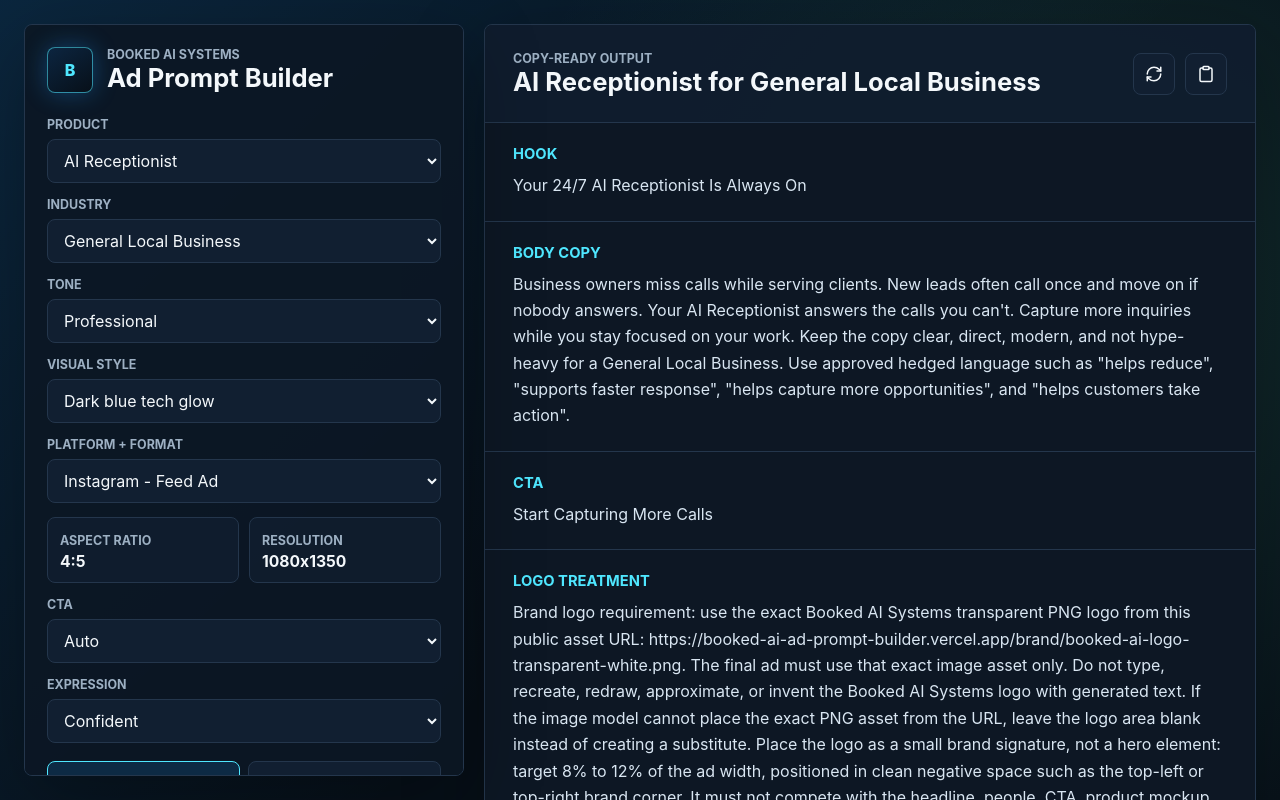
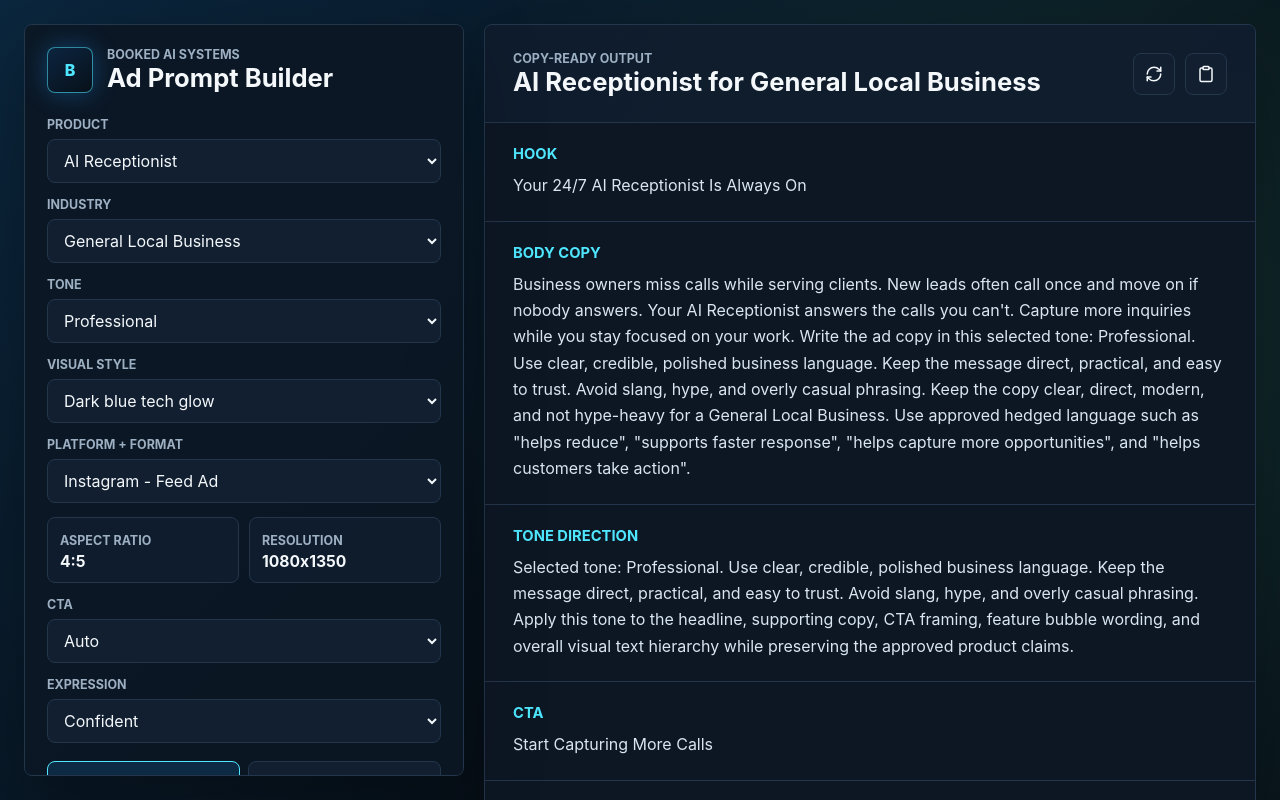
Before and after one commit to chris4290777/booked-ai-ad-prompt-builder, a React (Vite) app: page / in a window 1280 px wide. Shown: the top 800 px of the page. Built offline with nearby package versions, Linux system fonts and the light colour scheme.

Commit message:
Apply tone direction to generated prompts

```diff
--- a/src/prompt-builder.ts
+++ b/src/prompt-builder.ts
@@ -15,6 +15,21 @@ const styleDirections: Record<string, string> = {
   "Premium black and blue": "Premium black base with electric blue accents, sharp lighting, refined contrast, sophisticated business-tech feel.",
   "Light modern business": "Bright modern business setting, clean natural light, white and soft-blue palette, professional and approachable.",
   "Industry-specific realistic photo": "Realistic local business environment matched to the selected industry, natural lighting, credible people and workspace details.",
+};
+
+const toneDirections: Record<string, string> = {
+  Professional:
+    "Use clear, credible, polished business language. Keep the message direct, practical, and easy to trust. Avoid slang, hype, and overly casual phrasing.",
+  Friendly:
+    "Use warm, approachable, conversational language. Make the ad feel helpful and human while still professional. Use simple phrasing that feels easy to act on.",
+  Playful:
+    "Use lighter, more energetic language with a small amount of personality. Keep it business-safe and readable. Avoid jokes that distract from the offer.",
+  Premium:
+    "Use refined, confident, high-end language. Keep the copy concise, calm, and polished. Avoid clutter, loud hype, bargain language, or overly busy wording.",
+  Bold:
+    "Use punchier, more assertive language with stronger headline energy. Keep it confident and direct without making exaggerated or guaranteed claims.",
+  "Urgent but not pushy":
+    "Use action-focused, time-aware language that encourages a next step without pressure. Avoid fear tactics, false scarcity, aggressive countdown language, or exaggerated urgency.",
 };
 
 const logoDirection =
@@ -46,7 +61,11 @@ export function buildPrompt(state: BuilderState) {
     },
     {
       heading: "Body Copy",
-      body: `${pain} ${solution} Keep the copy clear, direct, modern, and not hype-heavy for a ${state.industry}. Use approved hedged language such as "helps reduce", "supports faster response", "helps capture more opportunities", and "helps customers take action".`,
+      body: `${pain} ${solution} Write the ad copy in this selected tone: ${state.tone}. ${toneDirections[state.tone]} Keep the copy clear, direct, modern, and not hype-heavy for a ${state.industry}. Use approved hedged language such as "helps reduce", "supports faster response", "helps capture more opportunities", and "helps customers take action".`,
+    },
+    {
+      heading: "Tone Direction",
+      body: `Selected tone: ${state.tone}. ${toneDirections[state.tone]} Apply this tone to the headline, supporting copy, CTA framing, feature bubble wording, and overall visual text hierarchy while preserving the approved product claims.`,
     },
     {
       heading: "CTA",
@@ -62,7 +81,7 @@ export function buildPrompt(state: BuilderState) {
     },
     {
       heading: "Visual Direction",
-      body: `${product.visualDirection} ${visualStyle} ${logoDirection} Add clean overlay space for one headline, one short supporting line, feature bubbles reading "${features}", and the Booked AI Systems brand name. Use white text with strong contrast and cyan/electric-blue accents where appropriate.`,
+      body: `${product.visualDirection} ${visualStyle} Match the visual hierarchy to the selected tone: ${state.tone}. ${toneDirections[state.tone]} ${logoDirection} Add clean overlay space for one headline, one short supporting line, feature bubbles reading "${features}", and the Booked AI Systems brand name. Use white text with strong contrast and cyan/electric-blue accents where appropriate.`,
     },
     {
       heading: "Platform Specs",
```
